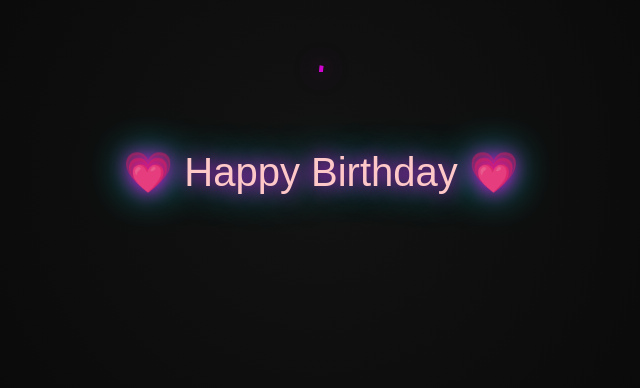
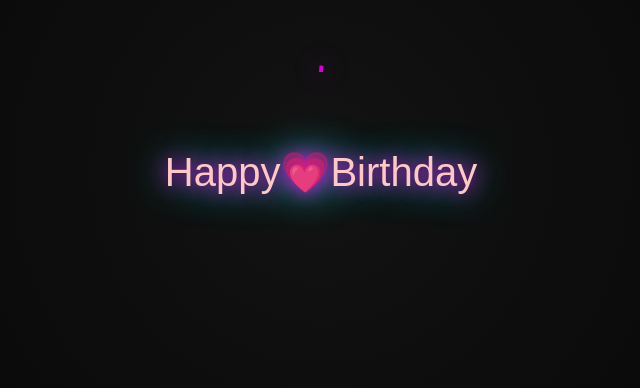
Before and after one commit to Hirak67/Happy-Birthday, a plain HTML site: page page2.html in a window 1280 px wide. Shown: the part 228-616 px from the top of the page, without its empty margins (319-959 px from the left). Drawn offline with Linux system fonts and the light colour scheme.

Commit message:
Update page2.html

```diff
--- a/page2.html
+++ b/page2.html
@@ -113,7 +113,7 @@
 <!-- ========== TRANSITION SCREEN ========== -->
 <div id="transition-screen">
   <canvas id="transition-canvas"></canvas>
-  <div id="transition-text">💗 Happy Birthday 💗</div>
+  <div id="transition-text">Happy💗Birthday</div>
 </div>
 
 <!-- ========== MAIN HEART PAGE ========== -->
```
